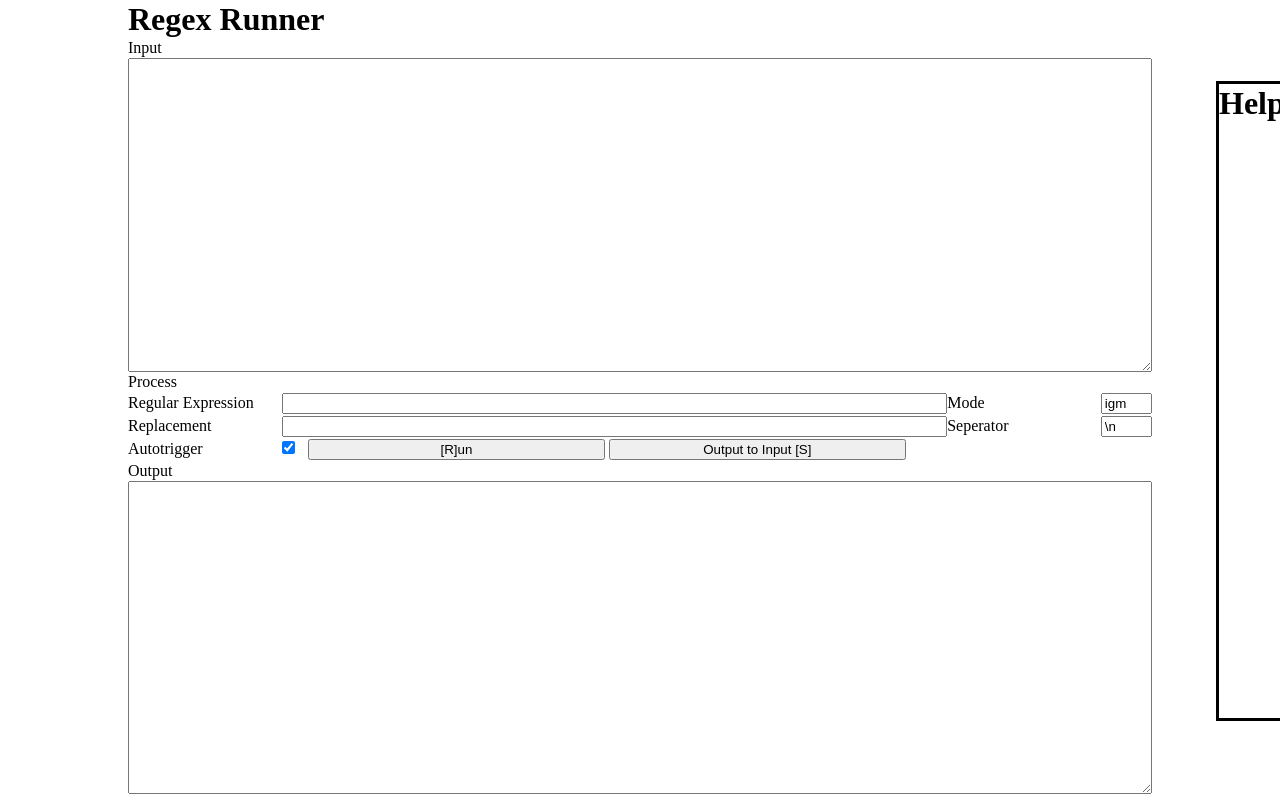
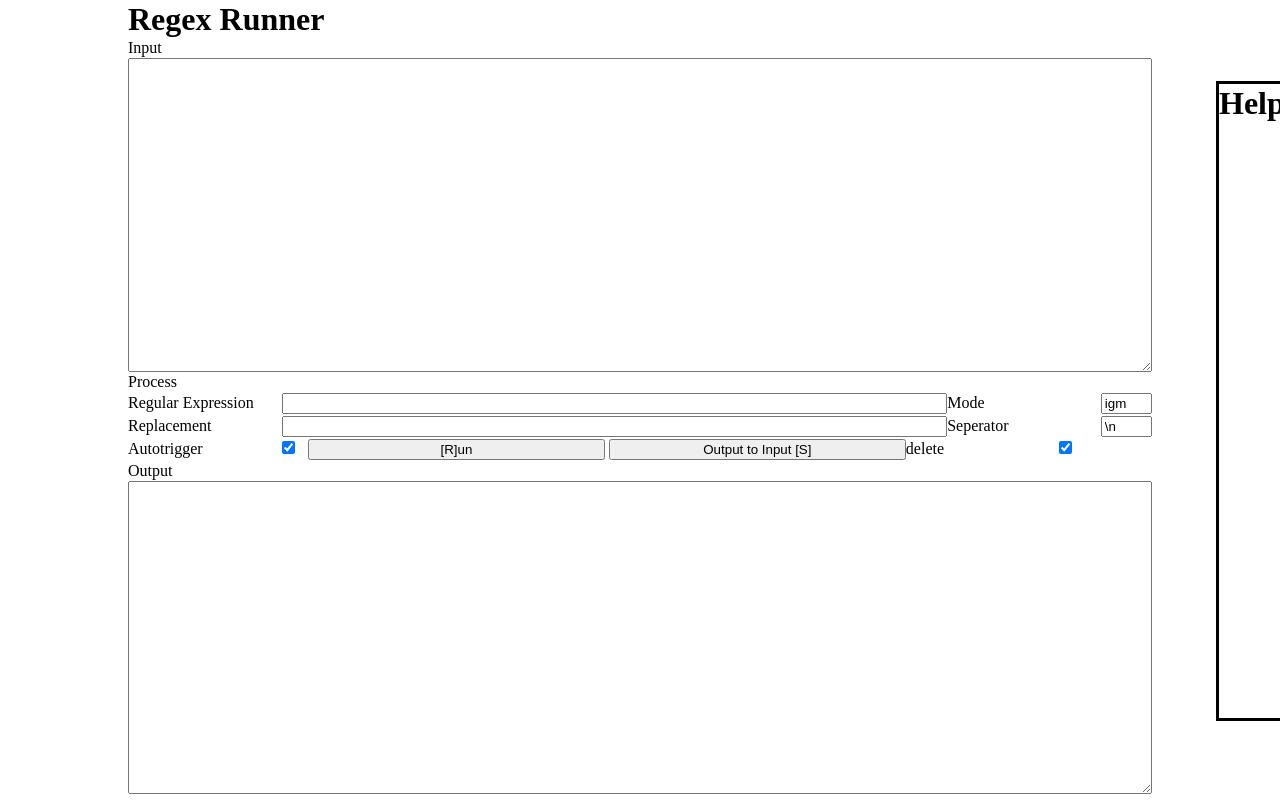
Before and after one commit to kfessel/JS-helpers, a plain HTML site: page regexfilter.html in a window 1280 px wide. Drawn offline with Linux system fonts and the light colour scheme.

Commit message:
Update regex things gh-pages will be master

```diff
--- a/regexfilter.html
+++ b/regexfilter.html
@@ -50,14 +50,16 @@ function run(){
   function process (ind){
     var expr = RegExp(document.getElementById("expr").value,document.getElementById("expr_mode").value);
     var out = ""
-    if(!document.getElementById("replace").value){
+    if(document.getElementById("replace").value) {
+      out  = ind.replace(expr,str_eval(document.getElementById("replace").value));
+    }else if(document.getElementById("delete").checked){
+      out  = ind.replace(expr,"")
+    }else {
       var outa  = ind.match(expr);
       outa  = outa?outa:Array("");
       var separator = document.getElementById("separator").value;
       var separator = str_eval(separator);
       for(var i=0;i<outa.length;i++) out += outa[i]+separator;
-    }else{
-      out  = ind.replace(expr,str_eval(document.getElementById("replace").value));
     }
     return out;
   }
@@ -92,7 +94,7 @@ Process
 <div>
   <label>Regular Expression</label><input id="expr" type="text" oninput='run()' onchange='run()' spellcheck=false  required /><label>Mode</label><input id="expr_mode" type="text" onchange='run()' spellcheck=false  value="igm" /><br />
   <label>Replacement</label><input id="replace" type="text" oninput='run()' onchange='run()' spellcheck=false  /><label>Seperator</label><input id="separator" type="text" onchange='run()' value="\n" spellcheck=false  /><br />
-  <label>Autotrigger</label><input id="autotrigger" type=checkbox checked=true /><input id="goButton" type=button onclick='var ar=document.getElementById("autotrigger"); var arst=ar.checked; ar.checked=true ;run();ar.checked=arst' accesskey="R"  value="[R]un" /> <button id="step" accesskey="S" value="Output to Input (ALT + S)" onclick="document.getElementById('in').value=document.getElementById('out').value">Output to Input [S]</button>
+  <label>Autotrigger</label><input id="autotrigger" type=checkbox checked=true /><input id="goButton" type=button onclick='var ar=document.getElementById("autotrigger"); var arst=ar.checked; ar.checked=true ;run();ar.checked=arst' accesskey="R"  value="[R]un" /> <button id="step" accesskey="S" value="Output to Input (ALT + S)" onclick="document.getElementById('in').value=document.getElementById('out').value">Output to Input [S]</button><label>delete</label><input id="delete" type=checkbox oninput='run()' onchange='run()' checked=false />
 </div>
 Output
 <textarea id=out spellcheck=false  />
```
Also changed, not shown: regexrunner.html (+6 -4 lines).
